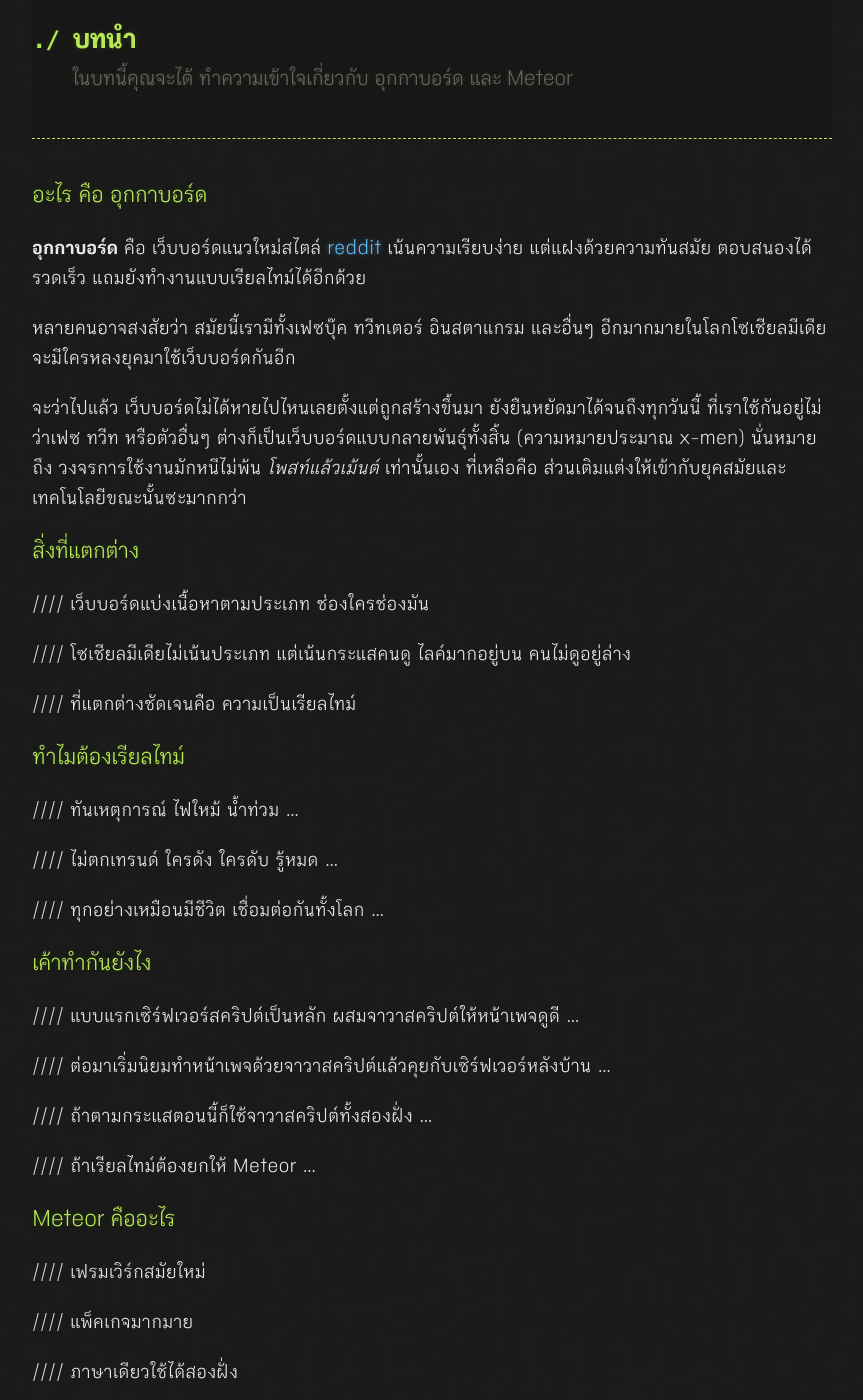
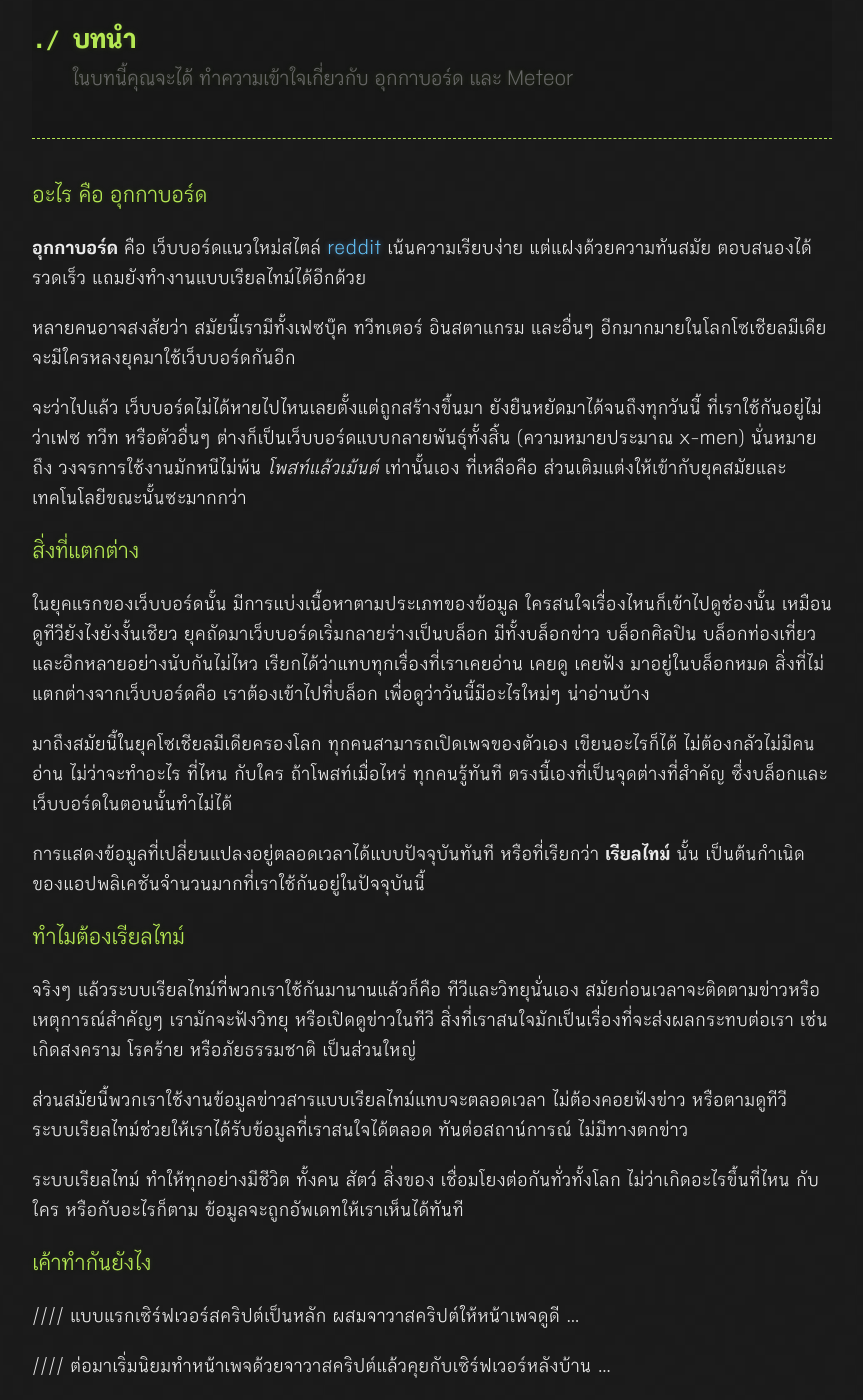
Before and after one commit to Ookkabat/DevelopOokkaboard, a Jekyll site: the page built from chapters/ch01-introduction.md, in a window 1280 px wide and 1400 px high. Shown: the whole window, without its empty margins (208-1071 px from the left). Built offline with Jekyll 4.4.1, drawn with Linux system fonts in a browser that asks for light colours.

Commit message:
Writing Contents Ch01

```diff
--- a/chapters/ch01-introduction.md
+++ b/chapters/ch01-introduction.md
@@ -17,21 +17,20 @@
 
 ## สิ่งที่แตกต่าง
 
-//// เว็บบอร์ดแบ่งเนื้อหาตามประเภท ช่องใครช่องมัน
+ในยุคแรกของเว็บบอร์ดนั้น มีการแบ่งเนื้อหาตามประเภทของข้อมูล ใครสนใจเรื่องไหนก็เข้าไปดูช่องนั้น เหมือนดูทีวียังไงยังงั้นเชียว ยุคถัดมาเว็บบอร์ดเริ่มกลายร่างเป็นบล็อก มีทั้งบล็อกข่าว บล็อกศิลปิน บล็อกท่องเที่ยว และอีกหลายอย่างนับกันไม่ไหว เรียกได้ว่าแทบทุกเรื่องที่เราเคยอ่าน เคยดู เคยฟัง มาอยู่ในบล็อกหมด สิ่งที่ไม่แตกต่างจากเว็บบอร์ดคือ เราต้องเข้าไปที่บล็อก เพื่อดูว่าวันนี้มีอะไรใหม่ๆ น่าอ่านบ้าง
 
-//// โซเชียลมีเดียไม่เน้นประเภท แต่เน้นกระแสคนดู ไลค์มากอยู่บน คนไม่ดูอยู่ล่าง
+มาถึงสมัยนี้ในยุคโซเชียลมีเดียครองโลก ทุกคนสามารถเปิดเพจของตัวเอง เขียนอะไรก็ได้ ไม่ต้องกลัวไม่มีคนอ่าน ไม่ว่าจะทำอะไร ที่ไหน กับใคร ถ้าโพสท์เมื่อไหร่ ทุกคนรู้ทันที ตรงนี้เองที่เป็นจุดต่างที่สำคัญ ซึ่งบล็อกและเว็บบอร์ดในตอนนั้นทำไม่ได้
 
-//// ที่แตกต่างชัดเจนคือ ความเป็นเรียลไทม์
+การแสดงข้อมูลที่เปลี่ยนแปลงอยู่ตลอดเวลาได้แบบปัจจุบันทันที หรือที่เรียกว่า **เรียลไทม์** นั้น เป็นต้นกำเนิดของแอปพลิเคชันจำนวนมากที่เราใช้กันอยู่ในปัจจุบันนี้
 
 
 ## ทำไมต้องเรียลไทม์
 
-//// ทันเหตุการณ์ ไฟใหม้ น้ำท่วม ...
+จริงๆ แล้วระบบเรียลไทม์ที่พวกเราใช้กันมานานแล้วก็คือ ทีวีและวิทยุนั่นเอง สมัยก่อนเวลาจะติดตามข่าวหรือเหตุการณ์สำคัญๆ เรามักจะฟังวิทยุ หรือเปิดดูข่าวในทีวี สิ่งที่เราสนใจมักเป็นเรื่องที่จะส่งผลกระทบต่อเรา เช่น เกิดสงคราม โรคร้าย หรือภัยธรรมชาติ เป็นส่วนใหญ่
 
-//// ไม่ตกเทรนด์ ใครดัง ใครดับ รู้หมด ...
+ส่วนสมัยนี้พวกเราใช้งานข้อมูลข่าวสารแบบเรียลไทม์แทบจะตลอดเวลา ไม่ต้องคอยฟังข่าว หรือตามดูทีวี ระบบเรียลไทม์ช่วยให้เราได้รับข้อมูลที่เราสนใจได้ตลอด ทันต่อสถาน์การณ์ ไม่มีทางตกข่าว
 
-//// ทุกอย่างเหมือนมีชีวิต เชื่อมต่อกันทั้งโลก ...
-
+ระบบเรียลไทม์ ทำให้ทุกอย่างมีชีวิต ทั้งคน สัตว์ สิ่งของ เชื่อมโยงต่อกันทั่วทั้งโลก ไม่ว่าเกิดอะไรขึ้นที่ไหน กับใคร หรือกับอะไรก็ตาม ข้อมูลจะถูกอัพเดทให้เราเห็นได้ทันที
 
 ## เค้าทำกันยังไง
 
```
